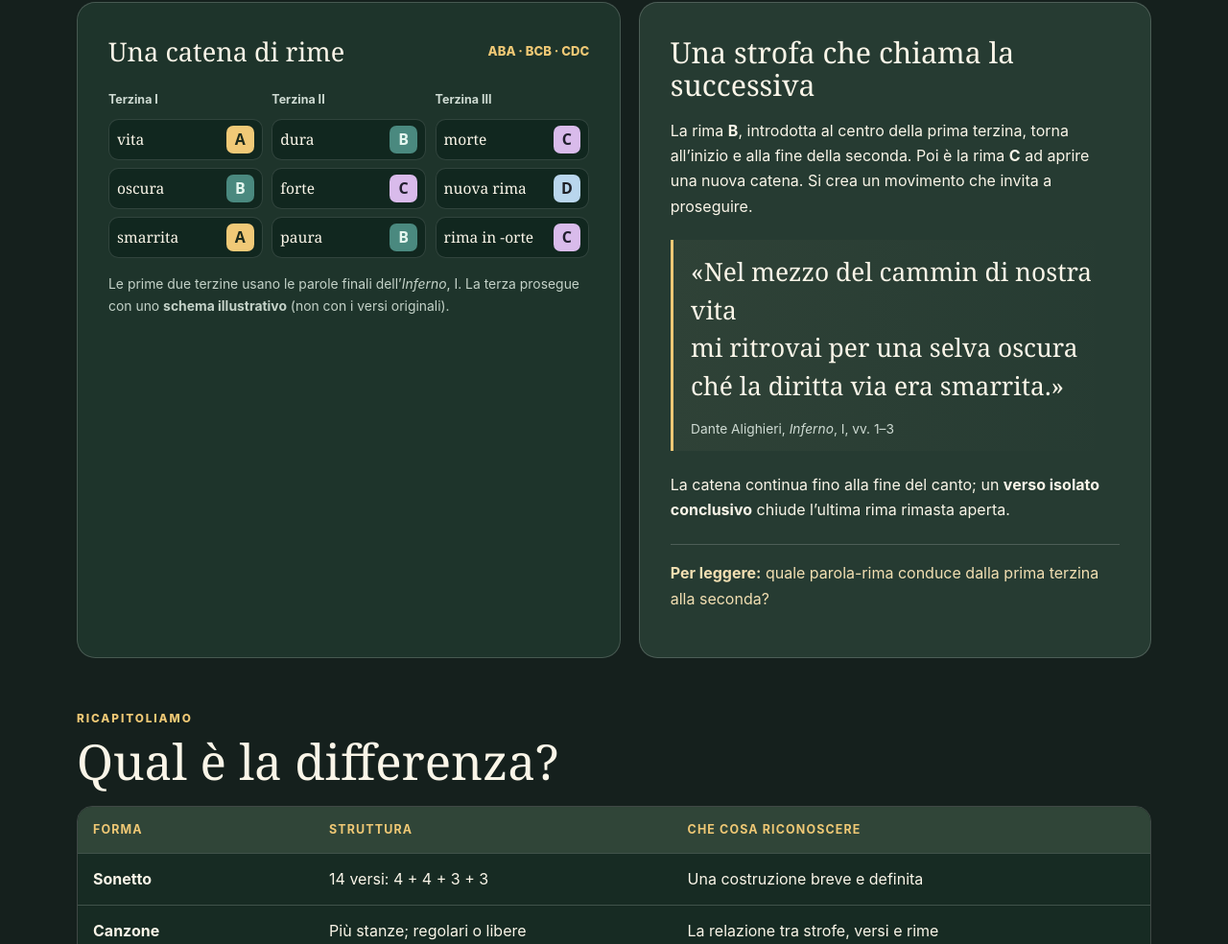
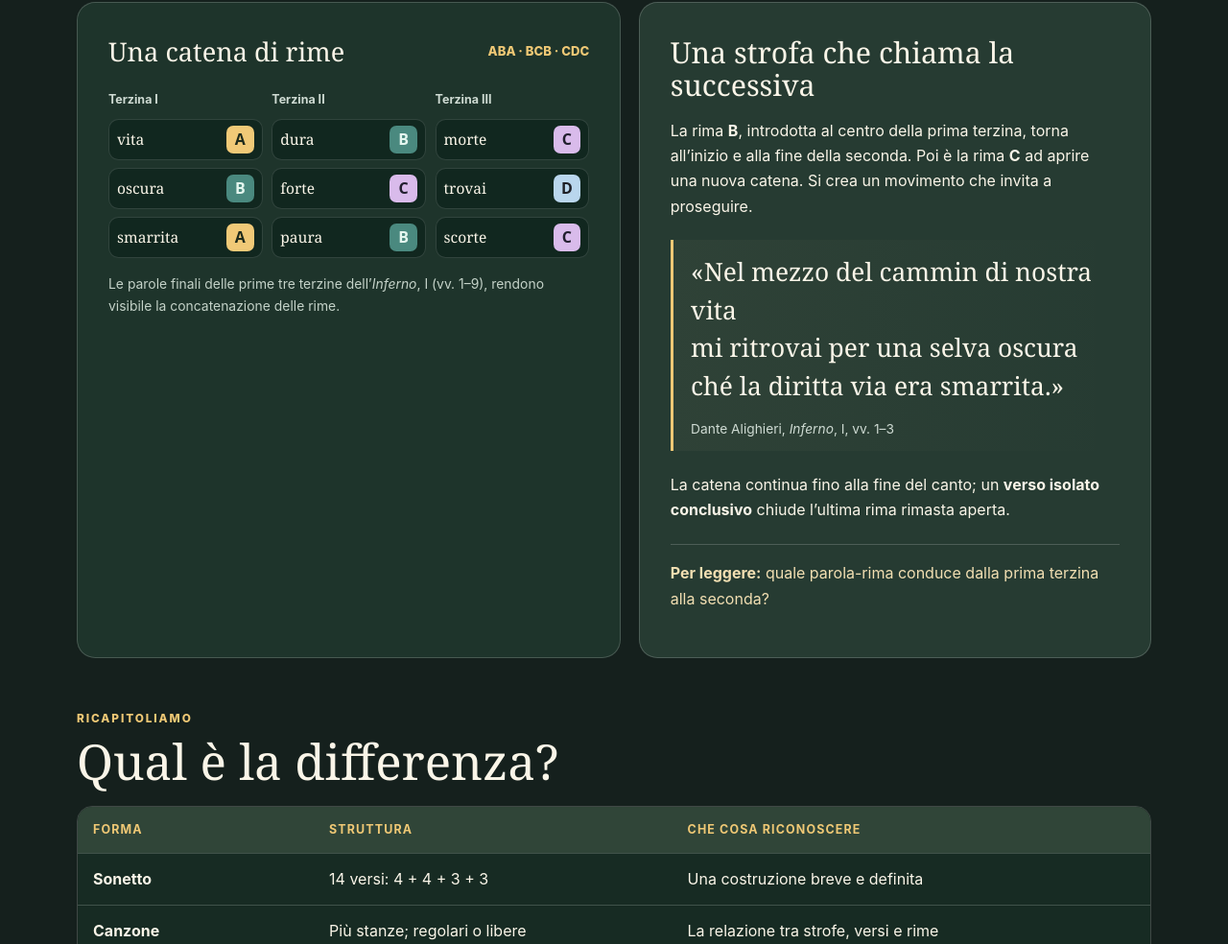
Before and after one commit to gb69prof/II-anno, a website: page Poesia/la-forma/le-forme-poetiche/index.html in a window 1280 px wide. Shown: the part 3755-4739 px from the top of the page at 96% size. Drawn offline with Linux system fonts and the light colour scheme.

Commit message:
Poesia: usa tre terzine autentiche per lo schema dantesco

```diff
--- a/Poesia/la-forma/le-forme-poetiche/index.html
+++ b/Poesia/la-forma/le-forme-poetiche/index.html
@@ -114,9 +114,9 @@
 <div class="tercet-pattern" aria-label="Tre terzine concatenate ABA BCB CDC">
 <div class="tercet"><span class="stanza-title">Terzina I</span><div><span>vita</span><i class="rhyme r-a">A</i></div><div><span>oscura</span><i class="rhyme r-b">B</i></div><div><span>smarrita</span><i class="rhyme r-a">A</i></div></div>
 <div class="tercet"><span class="stanza-title">Terzina II</span><div><span>dura</span><i class="rhyme r-b">B</i></div><div><span>forte</span><i class="rhyme r-c">C</i></div><div><span>paura</span><i class="rhyme r-b">B</i></div></div>
-<div class="tercet"><span class="stanza-title">Terzina III</span><div><span>morte</span><i class="rhyme r-c">C</i></div><div><span>nuova rima</span><i class="rhyme r-d">D</i></div><div><span>rima in -orte</span><i class="rhyme r-c">C</i></div></div>
+<div class="tercet"><span class="stanza-title">Terzina III</span><div><span>morte</span><i class="rhyme r-c">C</i></div><div><span>trovai</span><i class="rhyme r-d">D</i></div><div><span>scorte</span><i class="rhyme r-c">C</i></div></div>
 </div>
-<p class="diagram-caption">Le prime due terzine usano le parole finali dell’<em>Inferno</em>, I. La terza prosegue con uno <strong>schema illustrativo</strong> (non con i versi originali).</p>
+<p class="diagram-caption">Le parole finali delle prime tre terzine dell’<em>Inferno</em>, I (vv. 1–9), rendono visibile la concatenazione delle rime.</p>
 </div>
 <div class="interpretation">
 <h3>Una strofa che chiama la successiva</h3>
```
